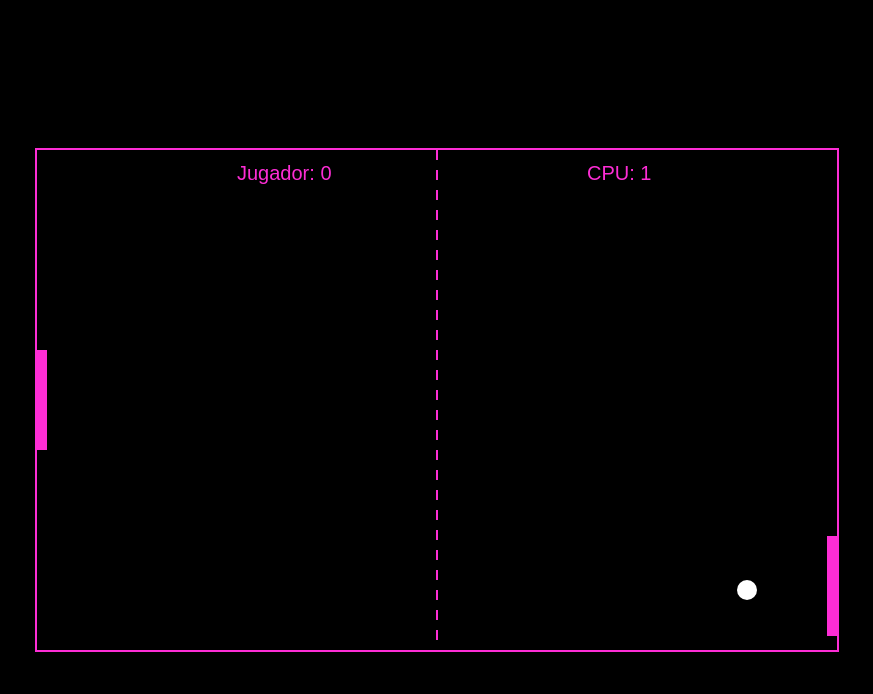
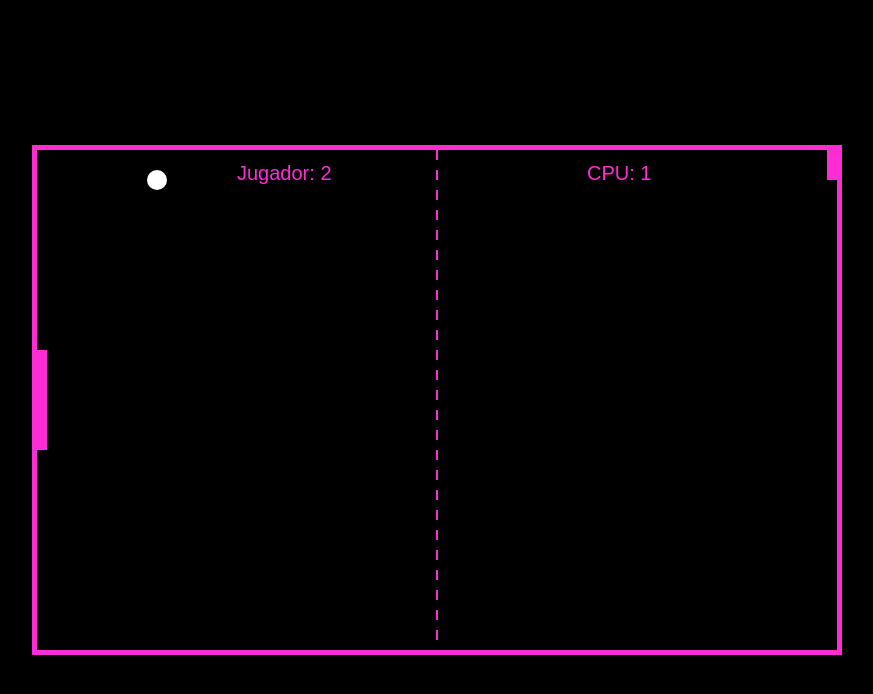
Before and after one commit to CESAR12241S/mi-juego, a plain HTML site: page index.html in a window 1280 px wide. Shown: the whole page, without its empty margins (203-1076 px from the left). Drawn offline with Linux system fonts and the light colour scheme.

Commit message:
Update index.html

```diff
--- a/index.html
+++ b/index.html
@@ -13,7 +13,7 @@
             background-color: #000;
         }
         canvas {
-            border: 2px solid #fd2dd5;
+            border: 5px solid #fd2dd5; /* Color del borde del campo */
             background-color: #000;
         }
     </style>
@@ -100,9 +100,12 @@
         }
 
         function movePaddles() {
-            if (cpuY + paddleHeight / 2 < ballY) {
+            const cpuEffectiveness = 0.9; // 90% de efectividad
+            const targetY = ballY - paddleHeight / 2;
+
+            if (cpuY + paddleHeight / 2 < targetY * cpuEffectiveness) {
                 cpuY += playerSpeed - 2; // CPU se mueve más lento que la pelota
-            } else {
+            } else if (cpuY + paddleHeight / 2 > targetY * cpuEffectiveness) {
                 cpuY -= playerSpeed - 2;
             }
         }
```
